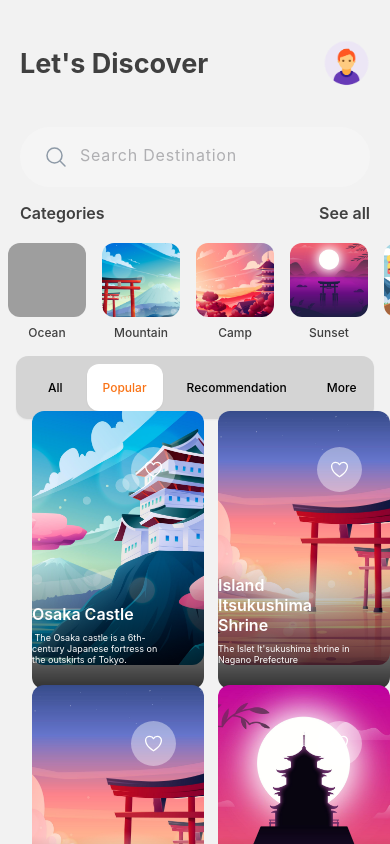
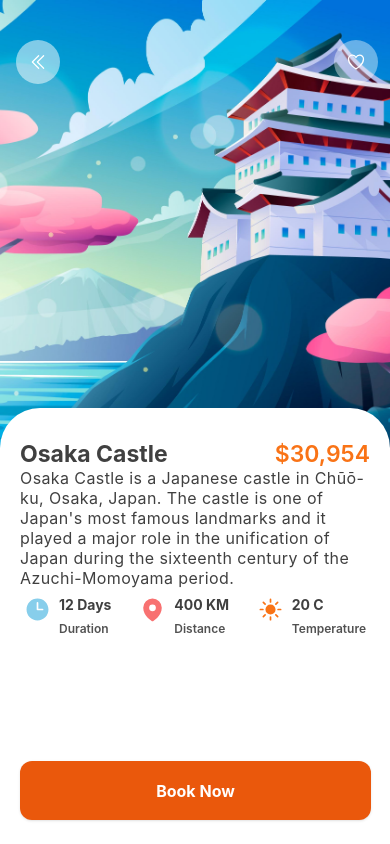
Before and after one commit to Ciamuthama/Tusafiri, a React Native app: screen /Home in a window 390 px wide. Both pictures are taken after a click on the element 102 px from the left and 562 px from the top of the page. Built offline with nearby package versions, Linux system fonts and the light colour scheme; grey boxes are pictures that could not be loaded.

Commit message:
Added destination screen context's to render more details about destinations

```diff
--- a/src/components/destinations.js
+++ b/src/components/destinations.js
@@ -6,15 +6,17 @@
 
 import FillHeart from './fillHeart'
 import OutlineHeart from './outlineHeart'
+ import { useNavigation } from '@react-navigation/native'
 
 
 export default function Destinations() {
+    const navigation = useNavigation()
     return (
         <View className='mx-4 flex-row justify-between flex-wrap'>
             {
                 destinationData.map((dest, index) => {
                     return (
-                        <DestinationCard key={index} dest={dest} />
+                        <DestinationCard navigation={navigation} key={index} dest={dest}  />
 
                     )
                 })
@@ -23,11 +25,11 @@
     )
 }
 
-const DestinationCard = ({ dest }) => {
-
-
+const DestinationCard = ({ dest, navigation }) => {
     return (
-        <TouchableOpacity style={{ width: wp(44), height: wp(65) }}
+        <TouchableOpacity
+            onPress={()=> navigation.navigate('Destination', {...dest})}
+            style={{ width: wp(44), height: wp(65) }}
             className='flex justify-end relative p-4 py-6 space-y-2 mb-5'
         >
             <Image source={dest.image} style={{ width: wp(44), height: wp(65) }} className='absolute rounded-xl' />
--- a/src/components/fillHeart.js
+++ b/src/components/fillHeart.js
@@ -7,7 +7,7 @@
 import OutlineHeart from "./outlineHeart";
 
 export default function FillHeart() {
-    const [heart,toggleHeart]= useState( <HeartIcon size={wp(5.5)} color='red'/>)
+    const [heart,toggleHeart]= useState( <HeartIcon size={wp(5)} color='red'/>)
     return (
       <TouchableOpacity  onPress={()=>toggleHeart(<OutlineHeart />)}>
          {heart}
--- a/src/components/outlineHeart.js
+++ b/src/components/outlineHeart.js
@@ -7,7 +7,7 @@
 import FillHeart from "./fillHeart";
 
 export default function OutlineHeart() {
-    const [heart,toggleHeart] = useState(<HeartIcon size={wp(5.5)} color='white' />)
+    const [heart,toggleHeart] = useState(<HeartIcon size={wp(5)} color='white' />)
     return (
       <TouchableOpacity  onPress={()=>toggleHeart(<FillHeart/>)}>
          {heart}
--- a/src/navigations/index.js
+++ b/src/navigations/index.js
@@ -3,18 +3,20 @@
 import { createNativeStackNavigator } from "@react-navigation/native-stack";
 import HomeScreen from '../screens/homeScreen';
 import WelcomeScreen from '../screens/welcomeScreen';
+import DestinationScreen from '../screens/DestinationScreen';
 
 
 
 const Stack = createNativeStackNavigator();
 
-function AppNavigation() {
+function AppNavigation({navigation}) {
     return (
         <NavigationContainer>
 
             <Stack.Navigator initialRouteName='Welcome' screenOptions={{headerShown:false}} >
                 <Stack.Screen name='Welcome Screen' component={WelcomeScreen} />
                 <Stack.Screen name='Home' component={HomeScreen} />
+                <Stack.Screen name='Destination' component={DestinationScreen} navigation={navigation} />
             </Stack.Navigator>
 
         </NavigationContainer>
--- a/src/screens/DestinationScreen.js
+++ b/src/screens/DestinationScreen.js
@@ -0,0 +1,71 @@
+import { View, Text, Image,SafeAreaView ,TouchableOpacity, ScrollView} from 'react-native'
+import React from 'react'
+import { widthPercentageToDP as wp, heightPercentageToDP as hp } from 'react-native-responsive-screen'
+import { ChevronDoubleLeftIcon, MapPinIcon, SunIcon } from 'react-native-heroicons/solid'
+import { useNavigation } from '@react-navigation/native'
+import FillHeart from '../components/fillHeart'
+import OutlineHeart from '../components/outlineHeart'
+import { theme } from '../theme'
+import { ClockIcon } from 'react-native-heroicons/solid'
+
+
+
+export default function DestinationScreen({route}) {
+    const{title,image,price,longDescription,duration, distance, weather} = route.params
+    const navigation = useNavigation()
+  return (
+      <View className="bg-white flex-1">
+
+          <Image source={image} style={{ width: wp(100), height: hp(55) }} />
+
+          <SafeAreaView className='absolute flex-row justify-between items-center w-full mt-10'>
+              <TouchableOpacity
+              onPress={()=>navigation.navigate('Home')}
+              className='p-3 rounded-full ml-4' style={{backgroundColor:"rgba(255,255,255,0.5)"}}>
+                  <ChevronDoubleLeftIcon size={wp(5)} strokeWidth={4} color={'white'}/>
+              </TouchableOpacity>
+
+              <TouchableOpacity className='absolute  right-3  rounded-full p-3' style={{ backgroundColor: "rgba(255,255,255,0.4)" }} onPress={() => <FillHeart />}>
+                <OutlineHeart />
+            </TouchableOpacity>
+          </SafeAreaView>
+          <View style={{borderTopLeftRadius:40, borderTopRightRadius:40}} className='px-5 flex flex-1 justify-between bg-white pt-8 -mt-14'>
+
+              <ScrollView showsVerticalScrollIndicator={false} className='space-y-5'>
+                  <View className='flex-row justify-between items-start'>
+                <Text style={{fontSize:wp(6)}} className='flex-1 font-bold text-neutral-700'>{title}</Text>
+                      <Text  style={{fontSize:wp(6), color: theme.text}} className='font-semibold'>{ price}</Text>
+                  </View>
+                  <Text style={{fontSize:wp(4)}} className='text-neutral-700 tracking-wide mb-2'>{ longDescription}</Text>
+              <View className='flex-row justify-between mx-1'>
+              <View className='flex-row space-x-2 items-start'>
+                          <ClockIcon size={wp(7)} color={'skyblue'} />
+                          <View className='flex space-y-2 justify-center'>
+                              <Text style={{fontSize:wp(3.5)}} className='font-bold text-neutral-700'>{duration}</Text>
+                              <Text style={{fontSize:wp(3.2)}}  className='font-semibold text-neutral-600'>Duration</Text>
+                          </View>
+                      </View>
+                      <View className='flex-row space-x-2 items-start'>
+                          <MapPinIcon size={wp(7)} color={'#f87171'} />
+                          <View className='flex space-y-2 justify-center'>
+                              <Text style={{fontSize:wp(3.5)}} className='font-bold text-neutral-700'>{distance}</Text>
+                              <Text style={{fontSize:wp(3.2)}}  className='font-semibold text-neutral-600'>Distance</Text>
+                          </View>
+                      </View>
+                      <View className='flex-row space-x-2 items-start'>
+                          <SunIcon size={wp(7)} color={theme.text} />
+                          <View className='flex space-y-2 justify-center'>
+                              <Text style={{fontSize:wp(3.5)}} className='font-bold text-neutral-700'>{weather}</Text>
+                              <Text style={{fontSize:wp(3.2)}}  className='font-semibold text-neutral-600'>Temperature</Text>
+                          </View>
+                  </View>
+              </View>
+              </ScrollView>
+              <TouchableOpacity style={{ height: wp(15), width:wp(90)}} className='mb-6 mx-auto flex justify-center items-center bg-orange-600 rounded-xl p-5 shadow'>
+                  <Text style={{fontSize:wp(4)}} className='text-white font-bold'>Book Now</Text>
+              </TouchableOpacity>
+          </View>
+
+    </View>
+  )
+}
```
